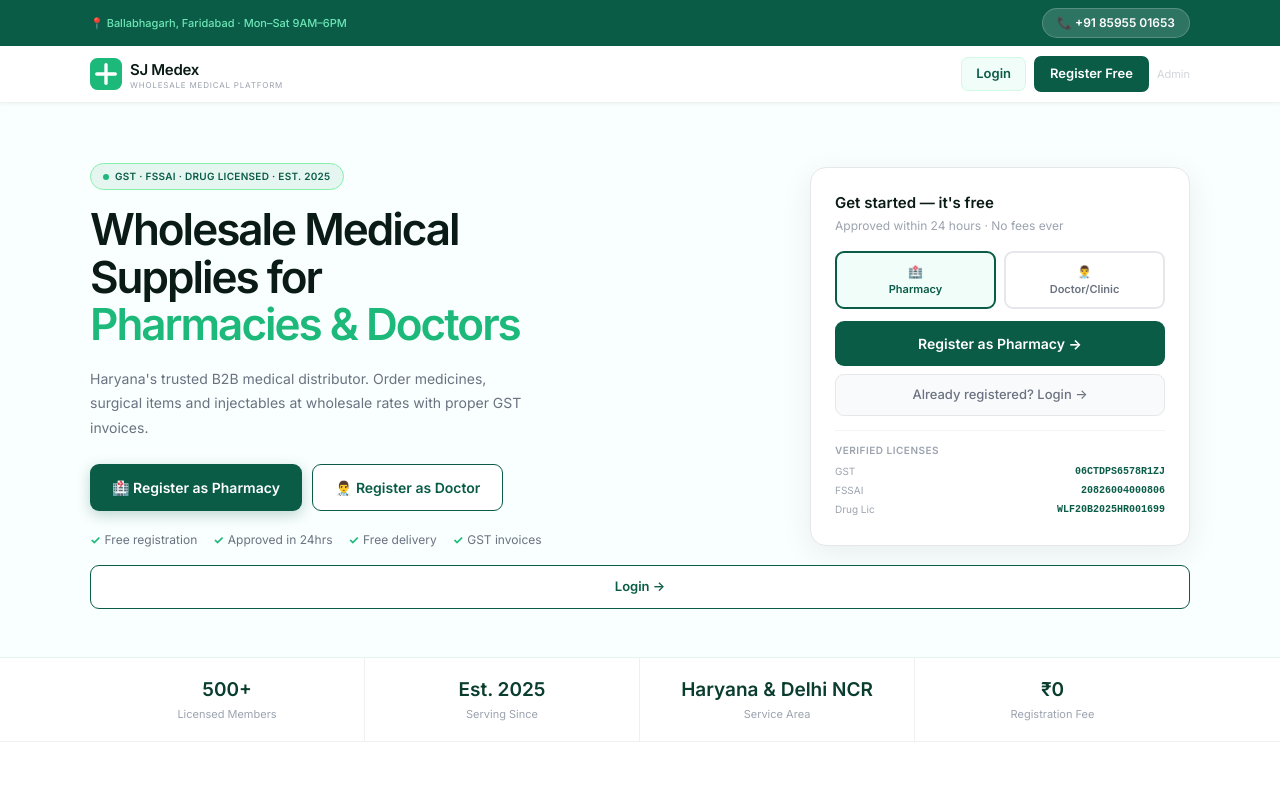
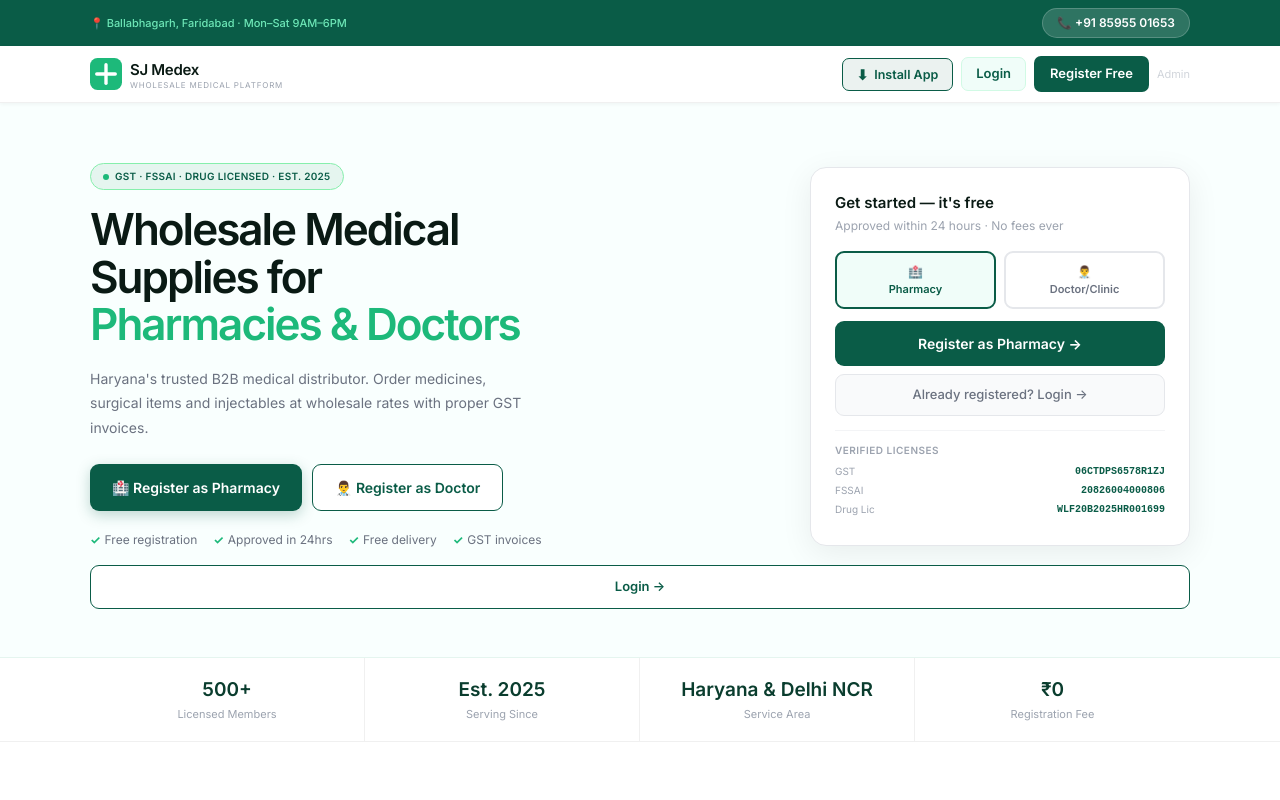
Before and after one commit to sanjeevjosih-bit/sjmedex, a React (Vite) app in the folder frontend/: page / in a window 1280 px wide. Shown: the top 800 px of the page. Built offline with nearby package versions, Linux system fonts and the light colour scheme.

Commit message:
Update Home.jsx

```diff
--- a/frontend/src/pages/Home.jsx
+++ b/frontend/src/pages/Home.jsx
@@ -2,6 +2,7 @@
 import { useAuth } from '../context/AuthContext';
 import { useNavigate } from 'react-router-dom';
 import { useEffect, useState } from 'react';
+import InstallButton from '../components/InstallButton';
 
 const Logo = () => (
   <svg width="32" height="32" viewBox="0 0 38 38" fill="none">
@@ -90,6 +91,7 @@
             </div>
           </div>
           <div style={{display:'flex',alignItems:'center',gap:8}}>
+            <InstallButton/>
             <Link to="/login" className="hide-mob" style={{fontSize:13,color:'#0a5c47',fontWeight:600,padding:'6px 14px',borderRadius:7,border:'1px solid #d1fae5',background:'#f0fdf9'}}>Login</Link>
             <Link to="/register" style={{background:'#0a5c47',color:'#fff',padding:'8px 16px',borderRadius:7,fontSize:13,fontWeight:700,whiteSpace:'nowrap'}}>Register Free</Link>
             <Link to="/admin/login" className="hide-mob" style={{fontSize:11,color:'#d1d5db'}}>Admin</Link>
```
